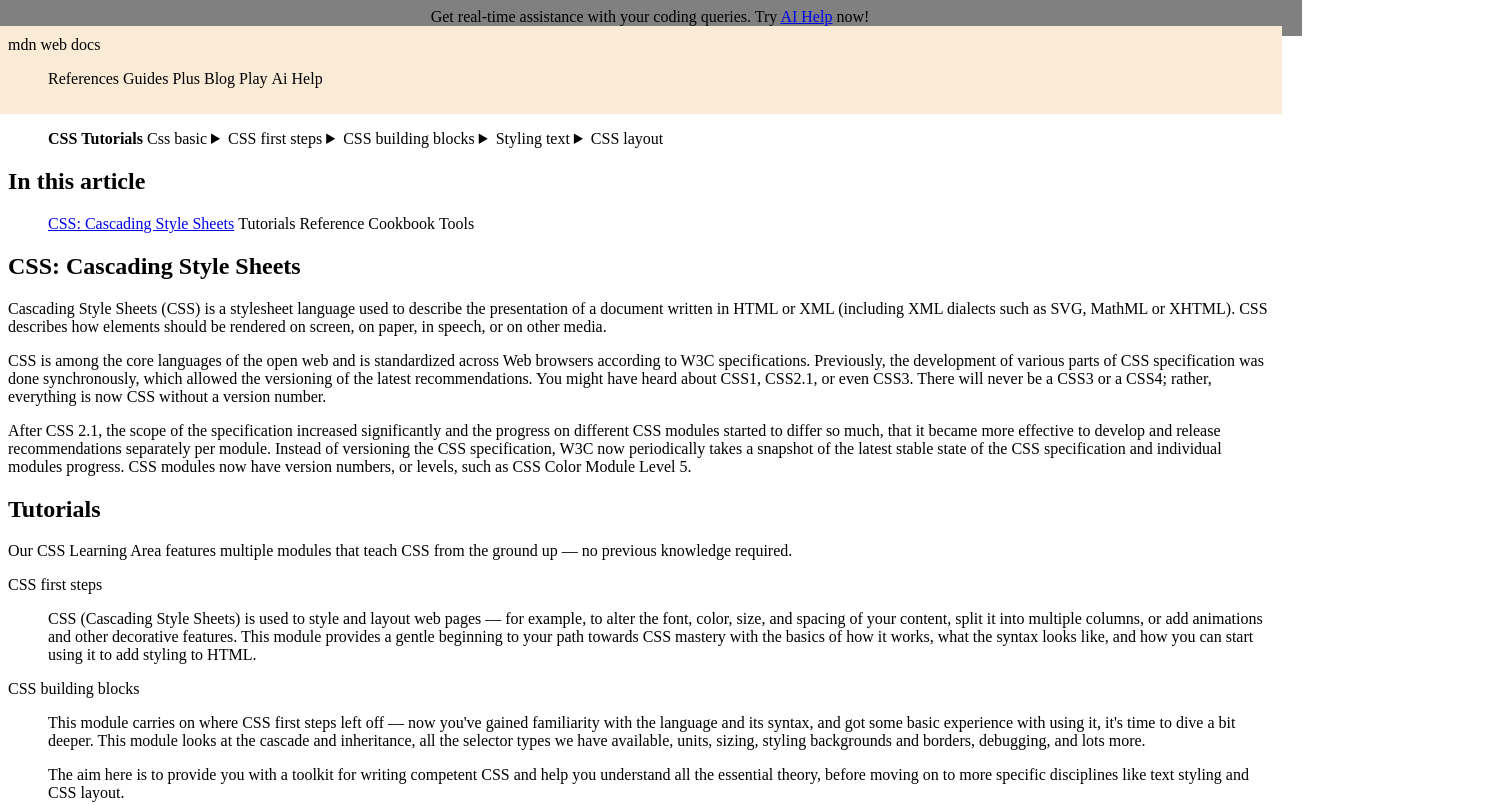
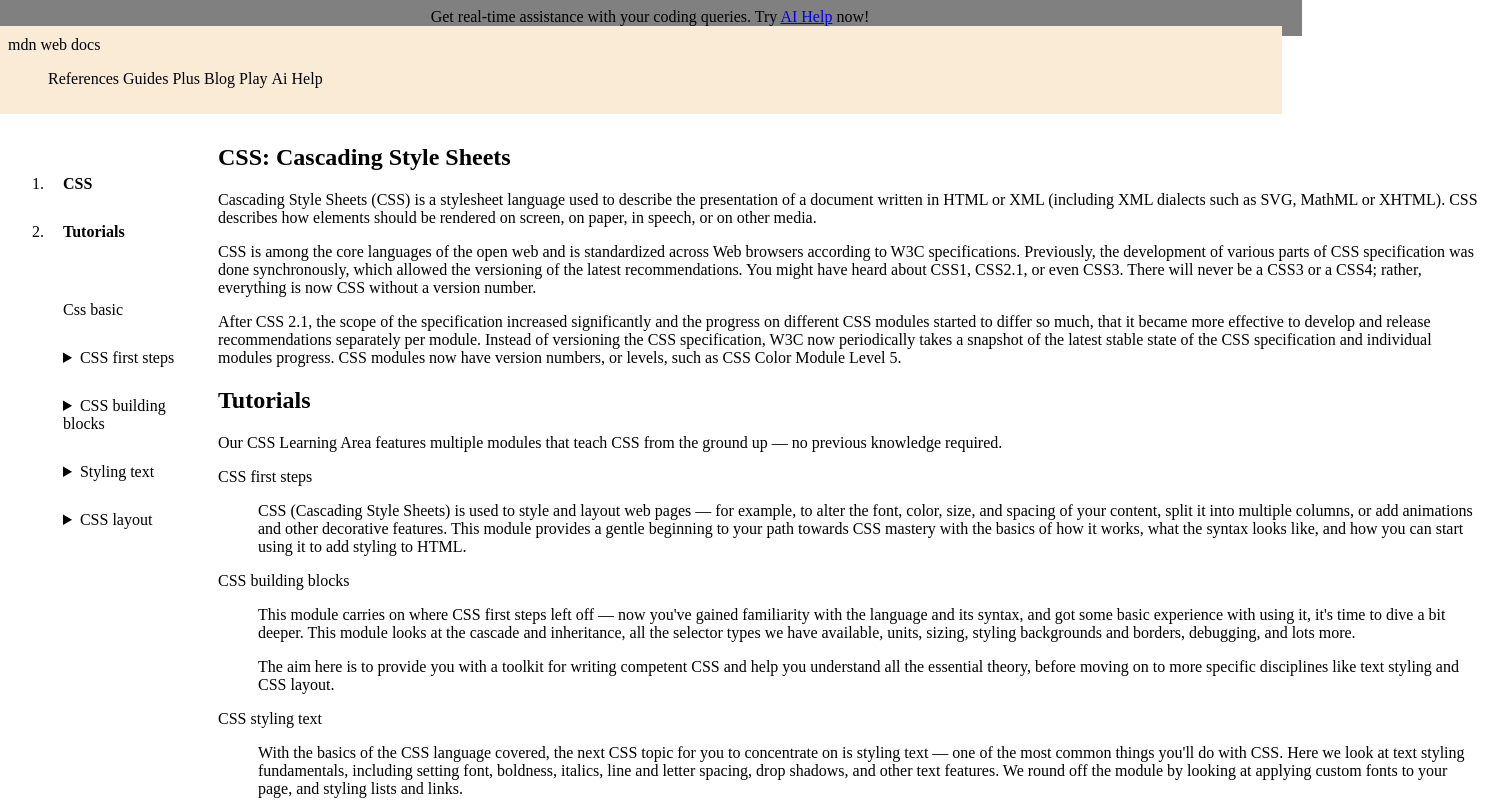
Before and after one commit to idragos00/Clones, a plain HTML site: page mdn-clone.html in a window 1280 px wide. Shown: the top 805 px of the page, 1492 px wide, since content can reach past the window. Drawn offline with Linux system fonts and the light colour scheme.

Commit message:
nav-bar,content

```diff
--- a/mdn-clone.css
+++ b/mdn-clone.css
@@ -24,9 +24,35 @@
   /* position: fixed; */
 }
 
-/* .document-sidebar-container{
-    display: flexbox;
-    text-align: left;
-    position: fixed;
-    padding: 10px;
-} */
+.document-sidebar-container {
+  display: flex;
+  position: relative;
+}
+
+.document-sidebar-container .sidebar-container {
+  position: fixed;
+  width: 200px;
+  height: 100%;
+  padding: 30px 0;
+}
+.document-sidebar-container .sidebar-container .top-navigation-main-header {
+  text-align: left;
+  margin-bottom: 30px;
+}
+.document-sidebar-container .sidebar-container ol li {
+  padding: 15px;
+}
+
+#main-doc {
+  /* background-color: blueviolet; */
+  display: flexbox;
+  width: 100%;
+  margin-left: 200px;
+  padding: 10px;
+  align-items: flex-start;
+}
+
+#main-doc h2 {
+  display: block;
+  text-align: left;
+}
--- a/mdn-clone.html
+++ b/mdn-clone.html
@@ -41,33 +41,33 @@
   <div class="document-sidebar-container">
     <section class="sidebar-container">
      <ol>
-      <li class="top-navigation-main-items">
+      <li class="top-navigation-main-headers">
         <strong>CSS</strong>
-      </li class="top-navigation-main-items">
-      <li class="top-navigation-main-items">
+      </li>
+      <li class="top-navigation-main-header">
         <strong>Tutorials</strong>
-      </li class="top-navigation-main-items">
-      <li class="top-navigation-main-items">Css basic</li class="top-navigation-main-items">
+      </li>
+      <li class="top-navigation-main-items">Css basic</li>
       <li class="top-navigation-main-items" class="toggle">
         <details>
           <summary>CSS first steps</summary>
         </details>
-      </li class="top-navigation-main-items">
+      </li>
       <li class="top-navigation-main-items" class="toggle">
         <details>
           <summary>CSS building blocks</summary>
         </details>
-      </li class="top-navigation-main-items">
+      </li>
       <li class="top-navigation-main-items" class="toggle">
         <details>
           <summary>Styling text</summary>
         </details>
-      </li class="top-navigation-main-items">
+      </li>
       <li class="top-navigation-main-items" class="toggle">
         <details>
           <summary>CSS layout</summary>
         </details>
-      </li class="top-navigation-main-items">
+      </li>
      </ol>
 
 
@@ -79,7 +79,7 @@
 
 
     <!--right-nav-bar with links-->
-<nav>
+<!-- <nav>
   <div class="document-toc-container">
     <section class="document-toc">
       <header>
@@ -94,7 +94,7 @@
     </ul>
     </section>
   </div>
-</nav>
+</nav> -->
 
 
 
@@ -105,7 +105,7 @@
     <main id="main-doc">
       <section class="main-section" id="css_cascading_style_sheets">
         <header>
-          <h1>CSS: Cascading Style Sheets</h1>
+          <h2>CSS: Cascading Style Sheets</h2>
         </header>
         <article class="section-content">
           <p>
```
